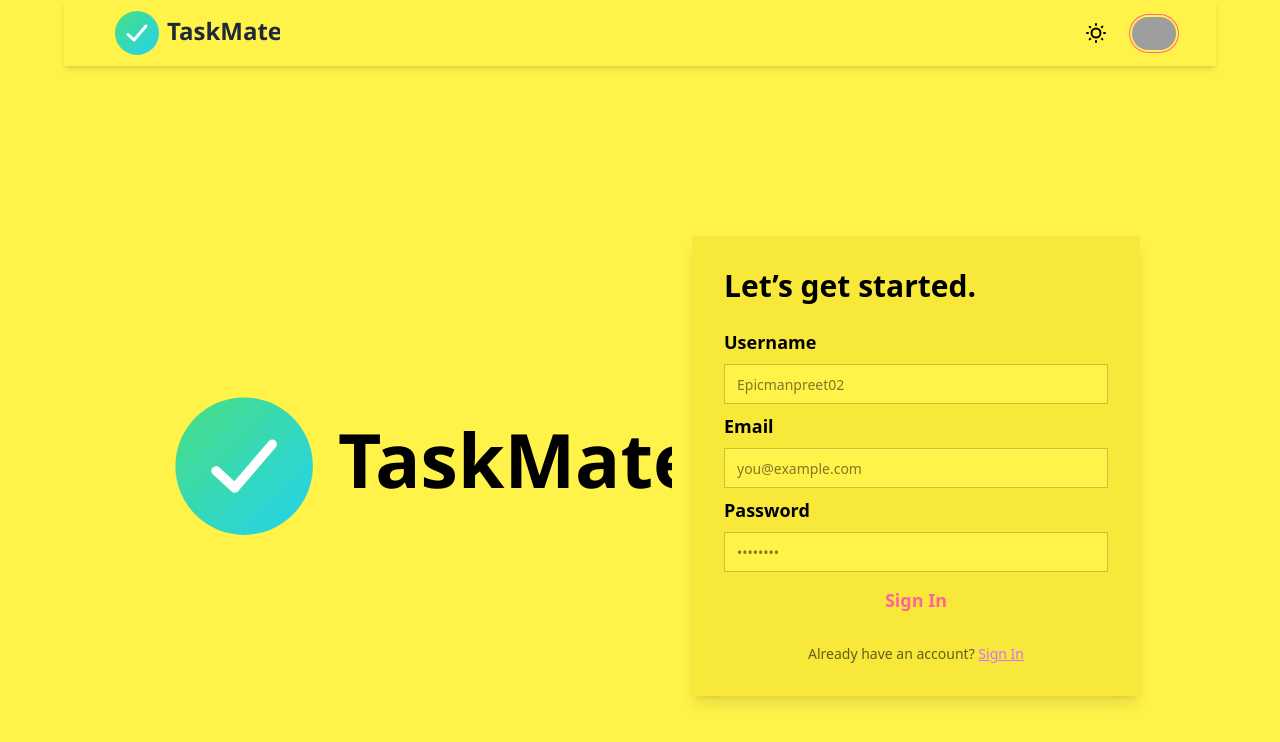
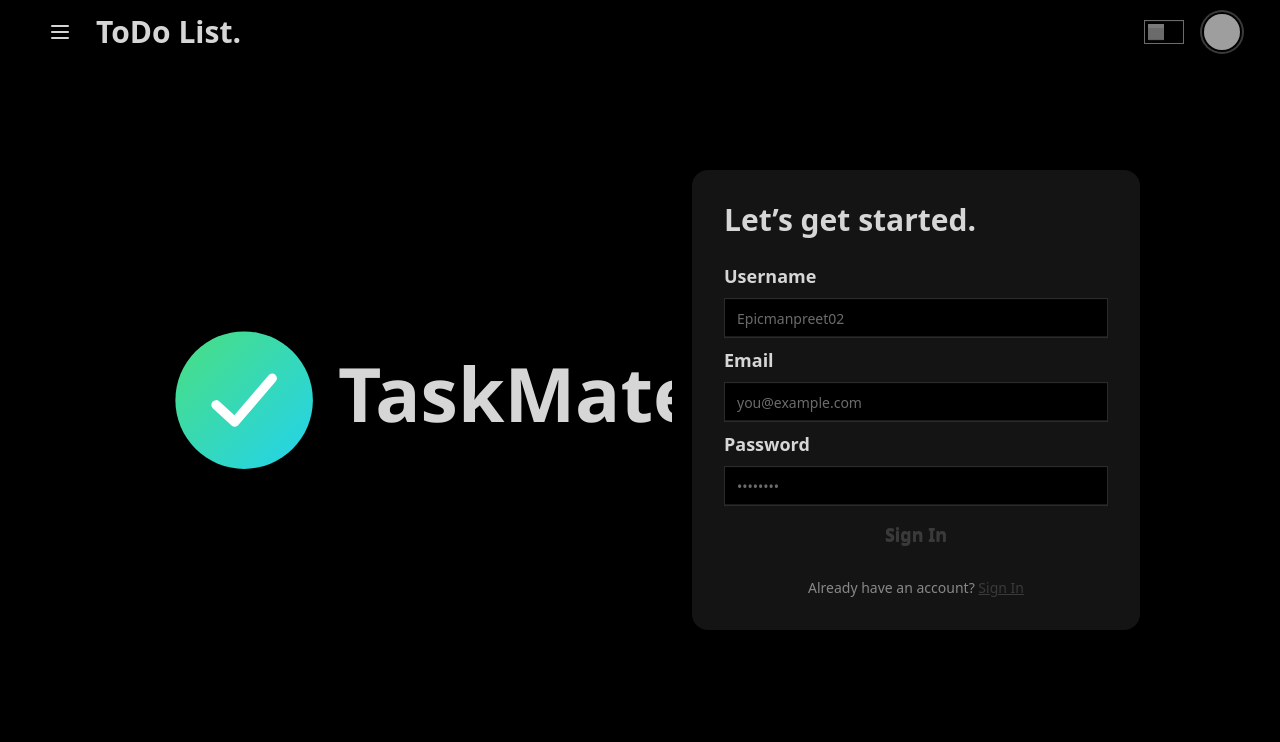
Before and after one commit to Epicmanpreet01/MERN-todo-app, a React (Vite) app in the folder frontend/: page /signup in a window 1280 px wide. Shown: the top 742 px of the page. Built offline with nearby package versions, Linux system fonts and the light colour scheme; grey boxes are pictures that could not be loaded.

Commit message:
created sidebar

```diff
--- a/frontend/index.html
+++ b/frontend/index.html
@@ -1,5 +1,5 @@
 <!doctype html>
-<html lang="en" data-theme='light'>
+<html lang="en" data-theme='black'>
   <head>
     <meta charset="UTF-8" />
     <link rel="icon" type="image/svg+xml" href="/vite.svg" />
--- a/frontend/src/App.jsx
+++ b/frontend/src/App.jsx
@@ -9,7 +9,7 @@ import SignupPage from "./pages/auth/SignUp/SignUpPage.jsx";
 function App() {
 
   return (
-    <div className="max-w-6xl mx-auto h-screen">
+    <div className="h-screen">
       <Navbar />
       <Routes>
         <Route path="/" element={<HomePage />}/>
--- a/frontend/src/components/common/Navbar.jsx
+++ b/frontend/src/components/common/Navbar.jsx
@@ -1,79 +1,90 @@
+import Typical from 'react-typical';
+import TaskMateLogo from '../svgs/logo';
 import { Link } from 'react-router-dom';
-import TaskMateLogo from '../svgs/logo';
-import { Sunsvg } from '../svgs/sun.jsx';
-import { MoonSvg } from '../svgs/moon.jsx';
+import { LuListTodo } from "react-icons/lu";
+import { MdOutlinePending,MdNotificationImportant } from "react-icons/md";
+import { FaCheck } from "react-icons/fa";
 
 const Navbar = () => {
   return (
-    <nav className="navbar bg-base-100 shadow-md px-4 md:px-10 py-2">
-      {/* Left - Logo */}
-      <div className="flex-1">
-        <Link to="/" className="hover:opacity-90 transition">
-          <TaskMateLogo className="w-36 md:w-44" />
-        </Link>
+    <div className='drawer'>
+      <input id="my-drawer-3" type="checkbox" className="drawer-toggle" />
+
+      {/* ✅ Fixed Navbar */}
+      <div className="navbar fixed top-0 left-0 right-0 z-50 px-10 shadow-sm bg-base-100 flex justify-between">
+        <div className='navbar-start'>
+          <label htmlFor="my-drawer-3" className="btn btn-square btn-ghost">
+            <svg xmlns="http://www.w3.org/2000/svg" fill="none" viewBox="0 0 24 24" className="inline-block w-6 h-6 stroke-current">
+              <path strokeLinecap="round" strokeLinejoin="round" strokeWidth="2" d="M4 6h16M4 12h16M4 18h16" />
+            </svg>
+          </label>
+          <Typical
+            className="text-3xl ml-4 font-extrabold"
+            steps={['', 500, 'ToDo', 100, 'ToDo List.', 5000, 'ToDo', '']}
+            loop={Infinity}
+            wrapper='p'
+          />
+        </div>
+
+        <div className='navbar-end space-x-5'>
+          <input type="checkbox" value="retro" className="toggle theme-controller" />
+          <div className="avatar cursor-pointer dropdown relative">
+            <div tabIndex={0} role="button" className="ring-primary ring-offset-base-100 w-9 rounded-full ring-2 ring-offset-2">
+              <img src="https://img.daisyui.com/images/profile/demo/spiderperson@192.webp" />
+            </div>
+            <ul tabIndex={0} className="dropdown-content menu bg-base-100 rounded-box z-1 w-52 shadow-sm absolute top-10 right-0 text-lg font-bold">
+              <li><a className=''>Profile Page</a></li>
+              <li className='text-error'><a>Log Out</a></li>
+            </ul>
+          </div>
+        </div>
       </div>
 
-      {/* Right - Theme Switch + Avatar */}
-      <div className="flex items-center gap-4">
-        {/* Theme Toggle */}
-        <label className="swap swap-rotate btn btn-circle btn-ghost tooltip tooltip-bottom" data-tip="Toggle theme">
-          <input
-            type="checkbox"
-            className="theme-controller"
-            value="synthwave"
-            aria-label="Toggle Theme"
-          />
-          {/* Sun */}
-          <Sunsvg className="swap-on w-6 h-6 fill-current" />
-          {/* Moon */}
-          <MoonSvg className="swap-off w-6 h-6 fill-current" />
-        </label>
+      {/* ✅ Drawer Sidebar */}
+{/* ✅ Drawer Sidebar */}
+      <div className="drawer-side z-50">
+        <label htmlFor="my-drawer-3" className="drawer-overlay"></label>
+        <ul className="menu bg-base-200 min-h-full w-80 p-6 text-xl gap-y-3">
 
-        {/* Avatar with Dropdown (optional) */}
-        <div className="dropdown dropdown-end">
-          <div
-            tabIndex={0}
-            role="button"
-            className="avatar ring ring-primary ring-offset-base-100 ring-offset-2 w-11 rounded-full cursor-pointer transition hover:ring-4"
-          >
-            <img
-              alt="User avatar"
-              src="https://img.daisyui.com/images/profile/demo/spiderperson@192.webp"
-              className='rounded-full object-center object-cover'
-            />
-          </div>
+          {/* Logo */}
+          <TaskMateLogo className="fill-primary-content mb-6" textClassName="text-primary" />
 
-          <ul
-            tabIndex={0}
-            className="menu menu-sm dropdown-content mt-3 z-[1] w-56 p-2 shadow-xl bg-base-200 text-base-content rounded-box animate-fadeIn"
-          >
-            <li className="menu-title text-sm opacity-70 px-2">My Account</li>
+          {/* Menu Items */}
+          <Link to={'/'}>
+            <li>
+              <div className="flex items-center gap-3 px-4 py-3 rounded-lg transition-all duration-200 hover:bg-primary hover:text-primary-content shadow-sm">
+                <LuListTodo className="text-lg" /> All ToDos
+              </div>
+            </li>
+          </Link>
 
+          <Link to={'/completed'}>
             <li>
-              <Link to="/profile" className="flex items-center gap-2 px-3 py-2 rounded-md hover:bg-base-300 transition">
-                <span className="material-symbols-outlined text-lg">person</span>
-                Profile
-              </Link>
+              <div className="flex items-center gap-3 px-4 py-3 rounded-lg transition-all duration-200 hover:bg-success hover:text-success-content shadow-sm">
+                <FaCheck className="text-lg" /> Completed
+              </div>
             </li>
+          </Link>
 
+          <Link to={'/pending'}>
             <li>
-              <Link to="/settings" className="flex items-center gap-2 px-3 py-2 rounded-md hover:bg-base-300 transition">
-                <span className="material-symbols-outlined text-lg">settings</span>
-                Settings
-              </Link>
+              <div className="flex items-center gap-3 px-4 py-3 rounded-lg transition-all duration-200 hover:bg-warning hover:text-warning-content shadow-sm">
+                <MdOutlinePending className="text-lg" /> Pending
+              </div>
             </li>
+          </Link>
 
+          <Link to={'/important'}>
             <li>
-              <button className="flex items-center gap-2 w-full px-3 py-2 rounded-md hover:bg-error text-error hover:text-error-content transition">
-                <span className="material-symbols-outlined text-lg">logout</span>
-                Logout
-              </button>
+              <div className="flex items-center gap-3 px-4 py-3 rounded-lg transition-all duration-200 hover:bg-error hover:text-error-content shadow-sm">
+                <MdNotificationImportant className="text-lg" /> Important
+              </div>
             </li>
-          </ul>
-        </div>
+          </Link>
+        </ul>
+      </div>
 
-      </div>
-    </nav>
+    </div>
   );
 };
 
--- a/frontend/src/index.css
+++ b/frontend/src/index.css
@@ -1,6 +1,6 @@
 @import "tailwindcss";
 @plugin "daisyui" {
-  themes: cyberpunk --default, black --preferdark;
+  themes: retro --default, black --preferdark;
 }
 
 
--- a/frontend/src/pages/auth/LogIn/LoginPage.jsx
+++ b/frontend/src/pages/auth/LogIn/LoginPage.jsx
@@ -3,6 +3,7 @@ import { Link } from 'react-router-dom'
 
 const LoginPage = () => {
   return (
+    <div className='max-w-6xl mx-auto'>
       <div className="min-h-screen flex flex-col lg:flex-row items-center justify-center bg-base-100 text-base-content px-6 py-10">
 
         {/* Logo Section */}
@@ -51,6 +52,7 @@ const LoginPage = () => {
           </p>
         </div>
       </div>
+    </div>
   );
 };
 
--- a/frontend/src/pages/auth/SignUp/SignUpPage.jsx
+++ b/frontend/src/pages/auth/SignUp/SignUpPage.jsx
@@ -3,6 +3,7 @@ import { Link } from 'react-router-dom'
 
 const SignUpPage = () => {
   return (
+    <div className='max-w-6xl mx-auto'>
       <div className="min-h-screen flex flex-col lg:flex-row items-center justify-center bg-base-100 text-base-content px-6 py-10">
 
         {/* Logo Section */}
@@ -61,6 +62,7 @@ const SignUpPage = () => {
           </p>
         </div>
       </div>
+    </div>
   );
 };
 
--- a/frontend/src/pages/home/HomePage.jsx
+++ b/frontend/src/pages/home/HomePage.jsx
@@ -2,7 +2,9 @@ import React from 'react'
 
 const HomePage = () => {
   return (
-    <div>HomePage</div>
+    <div>
+
+    </div>
   )
 }
 
--- a/package.json
+++ b/package.json
@@ -15,11 +15,12 @@
     "bcrypt": "^6.0.0",
     "cloudinary": "^2.7.0",
     "cookie-parser": "^1.4.7",
-    "crossenv": "^0.0.2-security",
+    "cross-env": "^7.0.3",
     "dotenv": "^16.5.0",
     "express": "^5.1.0",
     "jsonwebtoken": "^9.0.2",
-    "mongoose": "^8.16.0"
+    "mongoose": "^8.16.0",
+    "react-typical": "^0.1.3"
   },
   "devDependencies": {
     "nodemon": "^3.1.10"
```
Also changed, not shown: 1 other file (tests, documents, lock files or other folders). Lines whose indentation alone changed are shown as unchanged.
